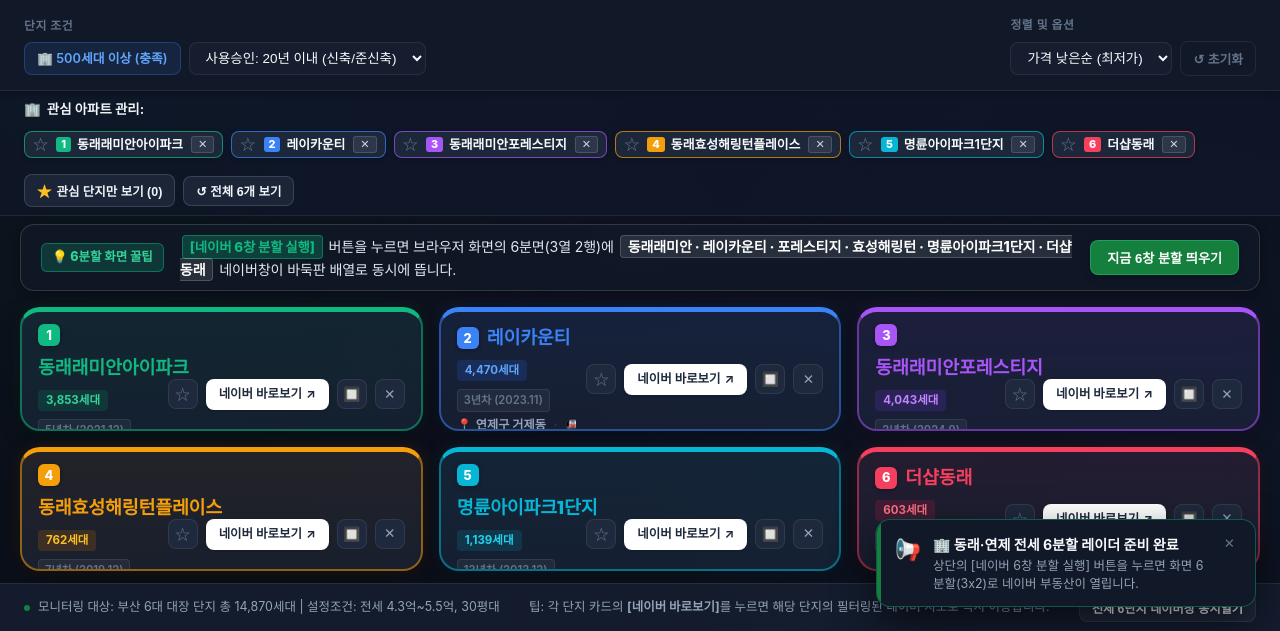
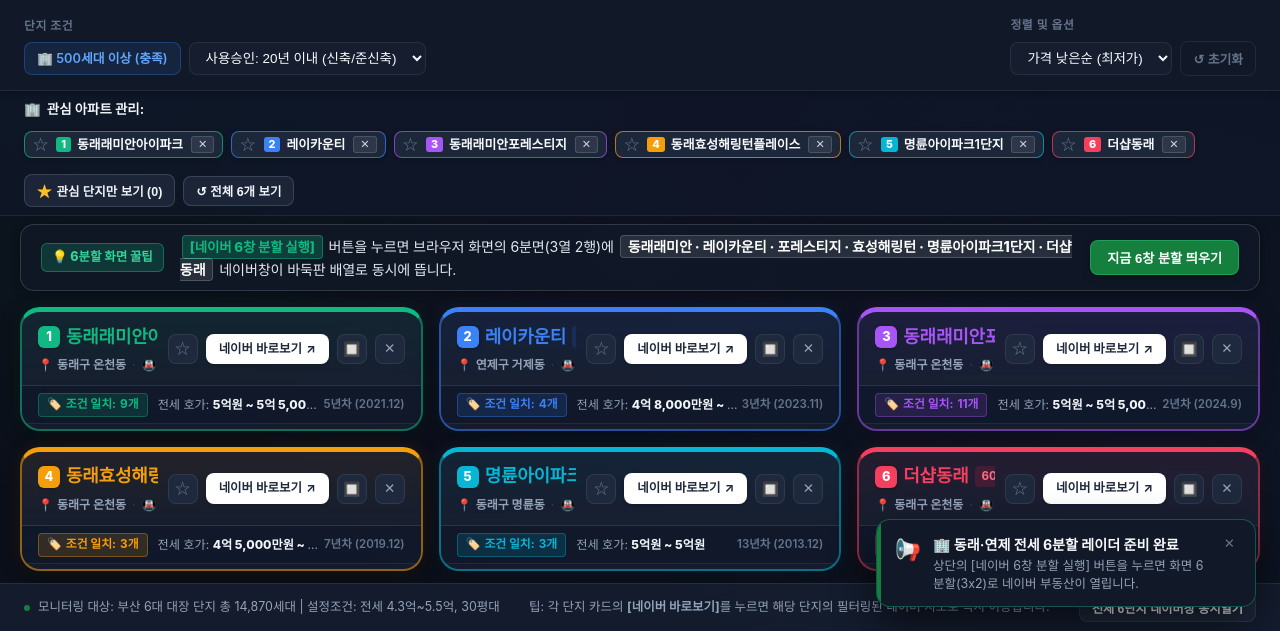
Before and after one commit to kicharisma2/jeonse-radar-4x, a website: page index.html in a window 1280 px wide. Shown: the part 169-800 px from the top of the page. Drawn offline with Linux system fonts and the light colour scheme; a web font is replaced by a local one.

Commit message:
style: remove muddy grey summary ribbon, apply crisp branded badges, and unify card header heights to exact 74px across all cards

```diff
--- a/app.js
+++ b/app.js
@@ -439,19 +439,21 @@
   const complexNum = complexIndex >= 0 ? complexIndex + 1 : 1;
 
   cardElem.innerHTML = `
-    <!-- 카드 헤더 -->
+    <!-- 카드 헤더 (전 단지 고정 74px 높이 완벽 수평 정렬) -->
     <div class="card-header header-${complex.id}">
       <div class="complex-info">
         <div class="complex-title-row">
           <span class="badge-complex-num num-${complex.id}">${complexNum}</span>
           <h2 class="complex-name name-${complex.id}">${complex.name}</h2>
           <span class="badge-complex-stat stat-${complex.id}">${complex.households.toLocaleString()}세대</span>
-          <span class="badge-complex-substat">${complex.ageYears}년차 (${complex.buildYear}.${complex.buildMonth})</span>
+          <span class="badge-complex-age">${complex.ageYears}년차</span>
         </div>
         <div class="complex-meta">
           <span class="meta-item">📍 <strong>${complex.shortDistrict || complex.district}</strong></span>
           <span class="meta-dot">·</span>
           <span class="meta-item">🚇 ${complex.shortMetro || complex.metro}</span>
+          <span class="meta-dot">·</span>
+          <span class="meta-item">준공: ${complex.buildYear}.${complex.buildMonth}</span>
         </div>
       </div>
       <div class="card-header-actions">
@@ -474,14 +476,18 @@
       </div>
     </div>
 
-    <!-- 요약 리본 -->
+    <!-- 조건 일치 매물 서브바 (고정 38px 높이, 칙칙한 회색띠 제거 및 고대비 테마 뱃지 적용) -->
     <div class="card-summary-ribbon ribbon-${complex.id}">
       <div class="summary-left">
-        <span>조건 일치 매물: <strong class="match-count-badge count-${complex.id}">${filtered.length}개</strong></span>
-        <span class="price-range-info">| 전세 호가: ${priceRangeSummary}</span>
+        <span class="badge-match-pill pill-${complex.id}">
+          <span class="match-icon">🏷️</span> 조건 일치: <strong>${filtered.length}개</strong>
+        </span>
+        <span class="summary-price-badge">
+          전세 호가: <strong>${priceRangeSummary}</strong>
+        </span>
       </div>
       <div class="summary-right">
-        <span>준공: ${complex.buildYear}.${complex.buildMonth}</span>
+        <span class="summary-spec-text">${complex.ageYears}년차 (${complex.buildYear}.${complex.buildMonth})</span>
       </div>
     </div>
 
--- a/style.css
+++ b/style.css
@@ -1048,15 +1048,24 @@
 .card-mi:hover { border-color: #06b6d4 !important; box-shadow: 0 8px 28px rgba(0, 0, 0, 0.55), 0 0 24px rgba(6, 182, 212, 0.3) !important; }
 .card-td:hover { border-color: #f43f5e !important; box-shadow: 0 8px 28px rgba(0, 0, 0, 0.55), 0 0 24px rgba(244, 63, 94, 0.3) !important; }
 
-/* Card Header */
+/* Card Header - 전 단지 동일 74px 고정 높이 & 줄바꿈 방지로 완벽 수평 정렬 */
 .card-header {
-  padding: 12px 16px;
+  height: 74px;
+  min-height: 74px;
+  max-height: 74px;
+  padding: 10px 16px;
   background: rgba(255, 255, 255, 0.02);
-  border-bottom: var(--glass-border);
+  border-bottom: 1px solid var(--border-light);
   display: flex;
   align-items: center;
   justify-content: space-between;
   gap: 10px;
+  box-sizing: border-box;
+}
+
+body.theme-light .card-header {
+  background: #ffffff;
+  border-bottom: 1px solid #e2e8f0;
 }
 
 /* Header Tint by Complex */
@@ -1070,6 +1079,7 @@
 .complex-info {
   display: flex;
   flex-direction: column;
+  justify-content: center;
   gap: 4px;
   min-width: 0;
   flex: 1;
@@ -1078,8 +1088,9 @@
 .complex-title-row {
   display: flex;
   align-items: center;
-  gap: 8px;
-  flex-wrap: wrap;
+  gap: 6px;
+  flex-wrap: nowrap; /* 절대 줄바꿈 되지 않음 */
+  overflow: hidden;
 }
 
 /* 단지 번호 뱃지 (1~6 한눈에 식별) */
@@ -1106,10 +1117,13 @@
 /* 아파트 이름: 번호 뱃지와 1:1 색상 일치 */
 .complex-name {
   font-family: var(--font-display);
-  font-size: 1.15rem;
+  font-size: 1.12rem;
   font-weight: 800;
   letter-spacing: -0.01em;
   white-space: nowrap;
+  overflow: hidden;
+  text-overflow: ellipsis;
+  flex-shrink: 0;
 }
 .name-dongnae_raemian { color: #10b981; }
 .name-ray_county { color: #3b82f6; }
@@ -1121,20 +1135,27 @@
 .badge-complex-stat {
   font-size: 0.72rem;
   font-weight: 700;
-  padding: 2px 8px;
+  padding: 2px 7px;
   border-radius: 4px;
   white-space: nowrap;
-}
-
-.badge-complex-substat {
+  flex-shrink: 0;
+}
+
+.badge-complex-age {
   font-size: 0.7rem;
   font-weight: 600;
-  color: var(--text-muted);
-  background: rgba(255, 255, 255, 0.05);
+  color: var(--text-secondary);
+  background: rgba(255, 255, 255, 0.06);
   padding: 2px 6px;
   border-radius: 4px;
   border: 1px solid var(--border-light);
   white-space: nowrap;
+  flex-shrink: 0;
+}
+body.theme-light .badge-complex-age {
+  background: #f1f5f9;
+  color: #475569;
+  border-color: #cbd5e1;
 }
 
 .stat-dongnae_raemian { background: rgba(5, 150, 105, 0.18); color: #34d399; }
@@ -1147,12 +1168,16 @@
 .complex-meta {
   display: flex;
   align-items: center;
-  gap: 8px;
-  font-size: 0.76rem;
+  gap: 6px;
+  font-size: 0.75rem;
   color: var(--text-muted);
   white-space: nowrap;
   overflow: hidden;
   text-overflow: ellipsis;
+  margin-top: 2px;
+}
+body.theme-light .complex-meta {
+  color: #64748b;
 }
 
 .meta-dot {
@@ -1248,40 +1273,88 @@
   border-color: rgba(244, 63, 94, 0.4);
 }
 
-/* Summary Ribbon */
+/* =================================================================
+   Summary Ribbon (조건 일치 매물 서브바 - 고정 38px & 회색띠 제거 및 테마 뱃지 적용)
+   ================================================================= */
 .card-summary-ribbon {
-  padding: 8px 18px;
-  background: rgba(0, 0, 0, 0.2);
-  border-bottom: var(--glass-border);
+  height: 38px;
+  min-height: 38px;
+  max-height: 38px;
+  padding: 0 16px;
+  background: rgba(15, 23, 42, 0.65);
+  border-bottom: 1px solid rgba(255, 255, 255, 0.08);
   display: flex;
   align-items: center;
   justify-content: space-between;
   font-size: 0.78rem;
+  box-sizing: border-box;
+}
+
+body.theme-light .card-summary-ribbon {
+  background: #f8fafc;
+  border-bottom: 1px solid #e2e8f0;
 }
 
 .summary-left {
   display: flex;
   align-items: center;
-  gap: 8px;
-}
-
-.match-count-badge {
+  gap: 10px;
+  min-width: 0;
+  overflow: hidden;
+}
+
+/* 조건 일치 매물 뱃지 (단지별 브랜드 컬러 뱃지) */
+.badge-match-pill {
+  display: inline-flex;
+  align-items: center;
+  gap: 4px;
+  padding: 2px 8px;
+  border-radius: 4px;
+  font-size: 0.74rem;
+  font-weight: 700;
+  white-space: nowrap;
+  flex-shrink: 0;
+}
+.pill-dongnae_raemian { background: rgba(16, 185, 129, 0.15); color: #10b981; border: 1px solid rgba(16, 185, 129, 0.35); }
+.pill-ray_county { background: rgba(59, 130, 246, 0.15); color: #3b82f6; border: 1px solid rgba(59, 130, 246, 0.35); }
+.pill-raemian_forestige { background: rgba(168, 85, 247, 0.15); color: #a855f7; border: 1px solid rgba(168, 85, 247, 0.35); }
+.pill-hyosung_harrington { background: rgba(245, 158, 11, 0.15); color: #f59e0b; border: 1px solid rgba(245, 158, 11, 0.35); }
+.pill-myeongnyun_ipark { background: rgba(6, 182, 212, 0.15); color: #06b6d4; border: 1px solid rgba(6, 182, 212, 0.35); }
+.pill-thesharp_dongnae { background: rgba(244, 63, 94, 0.15); color: #f43f5e; border: 1px solid rgba(244, 63, 94, 0.35); }
+
+.summary-price-badge {
+  color: #94a3b8;
+  font-size: 0.76rem;
+  white-space: nowrap;
+  overflow: hidden;
+  text-overflow: ellipsis;
+}
+.summary-price-badge strong {
+  color: #f1f5f9;
   font-weight: 800;
 }
 
-.count-dongnae_raemian { color: #34d399; }
-.count-ray_county { color: #60a5fa; }
-.count-raemian_forestige { color: #c084fc; }
-.count-hyosung_harrington { color: #fbbf24; }
-.count-myeongnyun_ipark { color: #22d3ee; }
-.count-thesharp_dongnae { color: #fb7185; }
-
-.price-range-info {
-  color: var(--text-muted);
+body.theme-light .summary-price-badge {
+  color: #475569;
+}
+body.theme-light .summary-price-badge strong {
+  color: #0f172a;
 }
 
 .summary-right {
-  color: var(--text-muted);
+  display: flex;
+  align-items: center;
+  flex-shrink: 0;
+}
+
+.summary-spec-text {
+  color: #64748b;
+  font-size: 0.72rem;
+  font-weight: 600;
+  white-space: nowrap;
+}
+body.theme-light .summary-spec-text {
+  color: #94a3b8;
 }
 
 /* Card Body - Article List */
```
